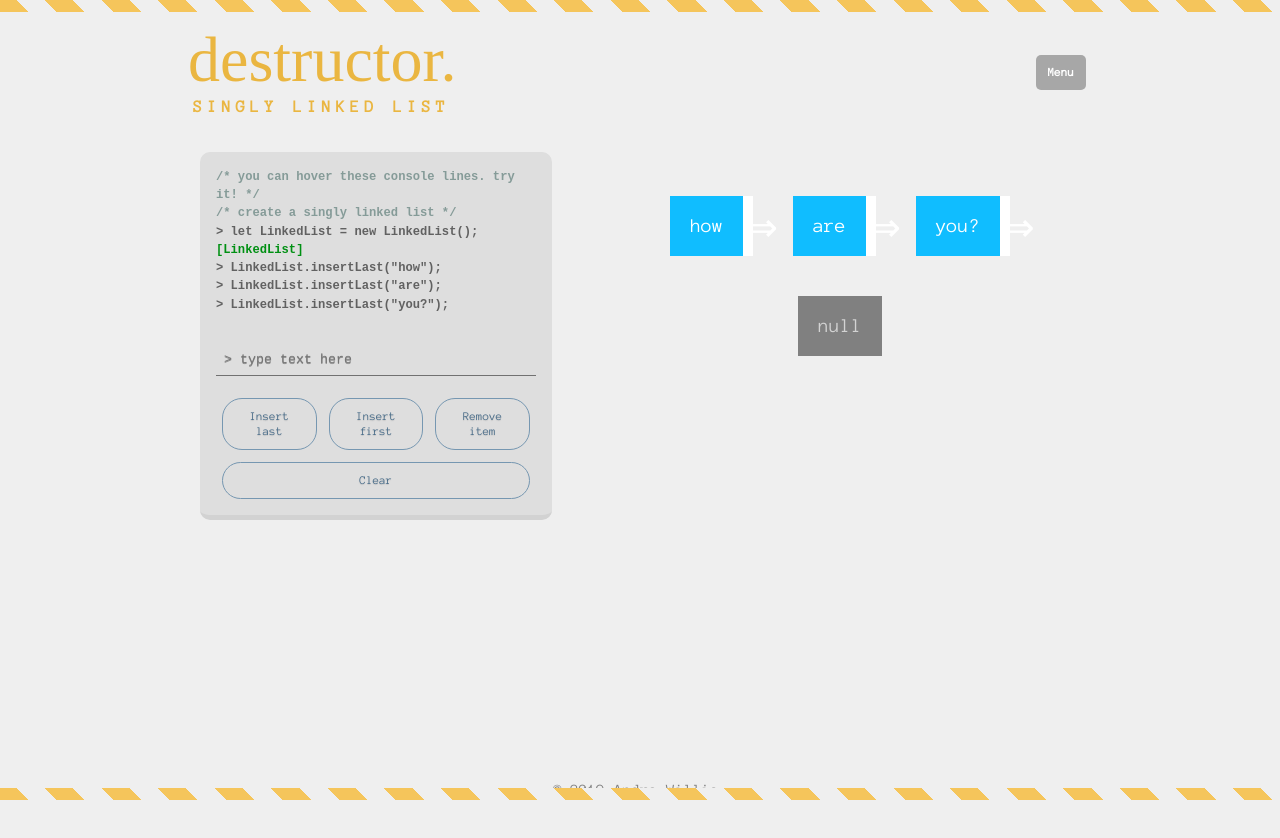
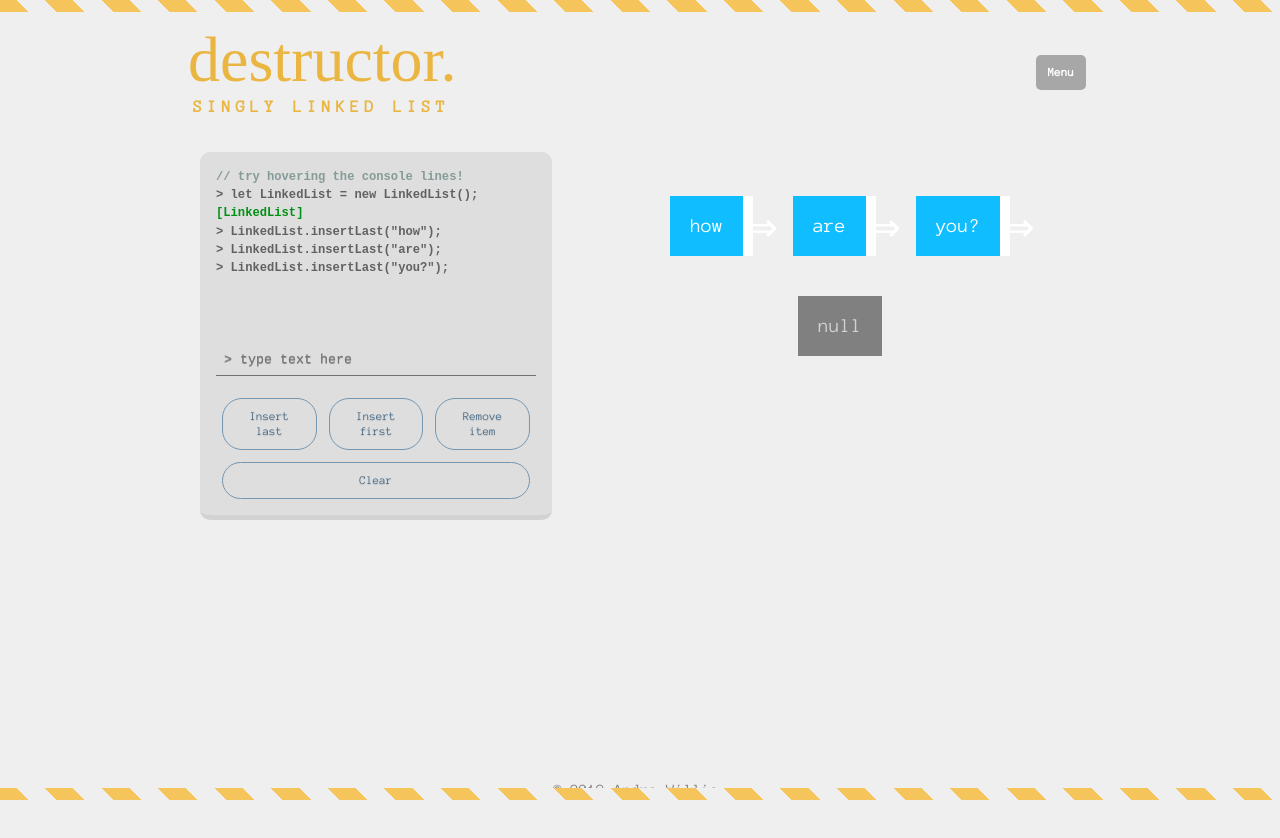
Before and after one commit to andre-kw/destructor, a React (Create React App) app: page /example/singly-linked-list in a window 1280 px wide. Shown: the top 838 px of the page. Built offline with nearby package versions, Linux system fonts and the light colour scheme; a web font is replaced by a local one.

Commit message:
removed redundancy

```diff
--- a/src/components/forms/SinglyLinkedListForm.js
+++ b/src/components/forms/SinglyLinkedListForm.js
@@ -72,6 +72,6 @@ export default class SinglyLinkedListForm extends Component {
   }
 
   render() {
-    return <Form type="singly-linked-list" functions={this.functions} submit={this.submit} />;
+    return <Form functions={this.functions} submit={this.submit} />;
   }
 }
--- a/src/components/forms/StackForm.js
+++ b/src/components/forms/StackForm.js
@@ -51,6 +51,6 @@ export default class StackForm extends Component {
   }
 
   render() {
-    return <Form type="singly-linked-list" functions={this.functions} submit={this.submit} />;
+    return <Form functions={this.functions} submit={this.submit} />;
   }
 }
--- a/src/config.js
+++ b/src/config.js
@@ -1,7 +1,8 @@
+const firstLine = {text:'// try hovering the console lines!', type:'comment'}
+
 export const consoleDefaults = {
   'singly-linked-list': [
-    {text:'/* you can hover these console lines. try it! */', type:'comment'},
-    {text:'/* create a singly linked list */', type:'comment'},
+    firstLine,
     {text:'let LinkedList = new LinkedList();', type:'input'},
     {text:'[LinkedList]', type:'output'},
     {text:'LinkedList.insertLast("how");', type:'input', nodeValue:'how'},
@@ -9,8 +10,7 @@ export const consoleDefaults = {
     {text:'LinkedList.insertLast("you?");', type:'input', nodeValue:'you?'},
   ],
   'stack': [
-    {text:'/* you can hover these console lines. try it! */', type:'comment'},
-    {text:'/* create a stack */', type:'comment'},
+    firstLine,
     {text:'let stack = new Stack();', type:'input'},
     {text:'[Stack]', type:'output'},
     {text:'stack.push("first in");', type:'input', nodeValue:'first in'},
```
